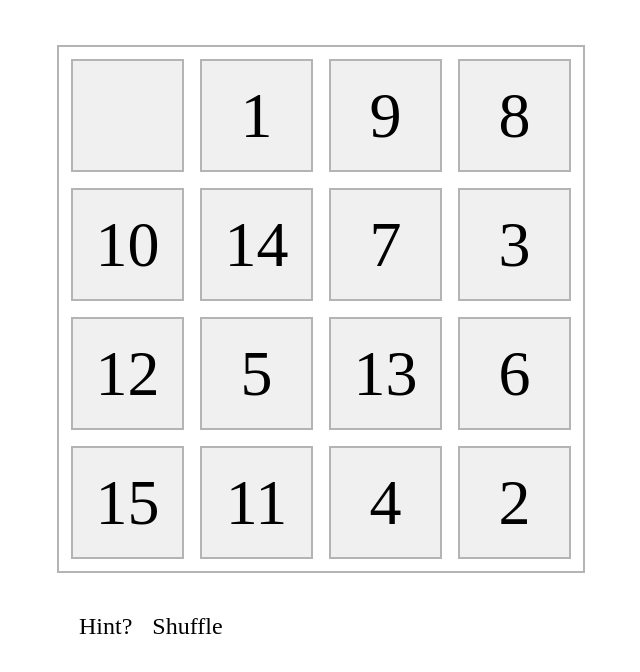
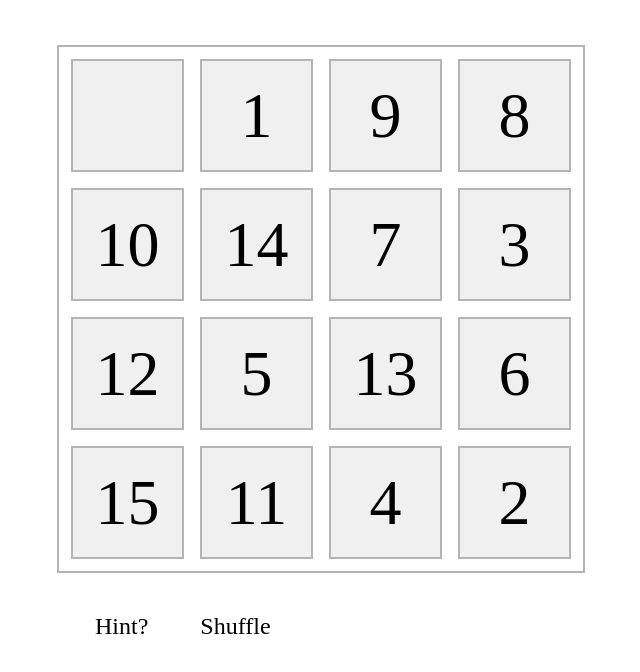
Before and after one commit to woopzz/15puzzle, a website built with webpack: page src/index.html in a window 1280 px wide. Shown: the part 88-760 px from the top of the page, without its empty margins (319-959 px from the left). Built offline with nearby package versions, Linux system fonts and the light colour scheme.

Commit message:
Wider buttons

```diff
--- a/src/style.css
+++ b/src/style.css
@@ -64,7 +64,7 @@ h1 {
 }
 
 .buttons-panel .button {
-    padding: 0.5rem;
+    padding: 0.5rem 1.5rem;
     display: inline-block;
 
     font-size: 1.5rem;
```
